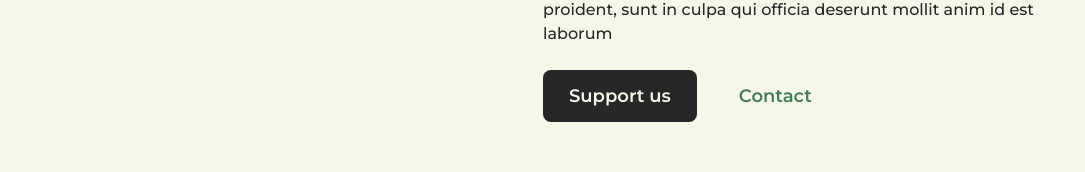
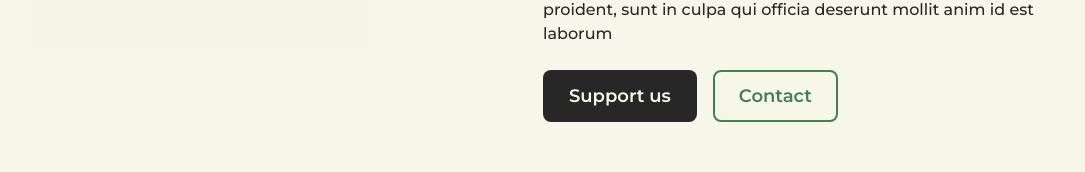
Before and after one commit to gurujaya/RTWebsite, a Next.js app: page / in a window 1280 px wide. Shown: the part 572-744 px from the top of the page, without its empty margins (97-1182 px from the left). Built offline with nearby package versions, Linux system fonts and the light colour scheme.

Commit message:
text border

```diff
--- a/app/page.js
+++ b/app/page.js
@@ -19,7 +19,7 @@ export default function Home() {
             <p className='text-primary my-4 text-base font-medium'>Lorem ipsum dolor sit amet, consectetur adipiscing elit, sed do eiusmod tempor incididunt ut labore et dolore magna aliqua. Ut enim ad minim veniam, quis nostrud exercitation ullamco laboris nisi ut aliquip ex ea commodo consequat. Duis aute irure dolor in reprehenderit in voluptate velit esse cillum dolore eu fugiat nulla pariatur. Excepteur sint occaecat cupidatat non proident, sunt in culpa qui officia deserunt mollit anim id est laborum</p>
             <div className='flex items-center self-start mt-2'>
               <Link href="https://hcb.hackclub.com/donations/start/rootedtogether" className="flex items-center bg-primary text-light p-2.5 px-6 rounded-lg text-lg font-semibold hover:bg-light hover:text-primary border-2 border-solid border-transparent hover:border-primary" target={"_blank"}>Support us</Link>
-              <Link href="mailto:contact.rootedtogether@gmail.com" className='flex items-center ml-4 p-2.5 px-6 rounded-lg text-lg font-semibold  text-dark border-2 border-solid border-transparent border-dark hover:text-light hover:bg-dark' >Contact</Link>
+              <Link href="mailto:contact.rootedtogether@gmail.com" className='flex items-center ml-4 p-2.5 px-6 rounded-lg text-lg font-semibold  text-dark border-2 border-solid  border-dark hover:text-light hover:bg-dark' >Contact</Link>
             </div>
           </div>
         </div>
```
